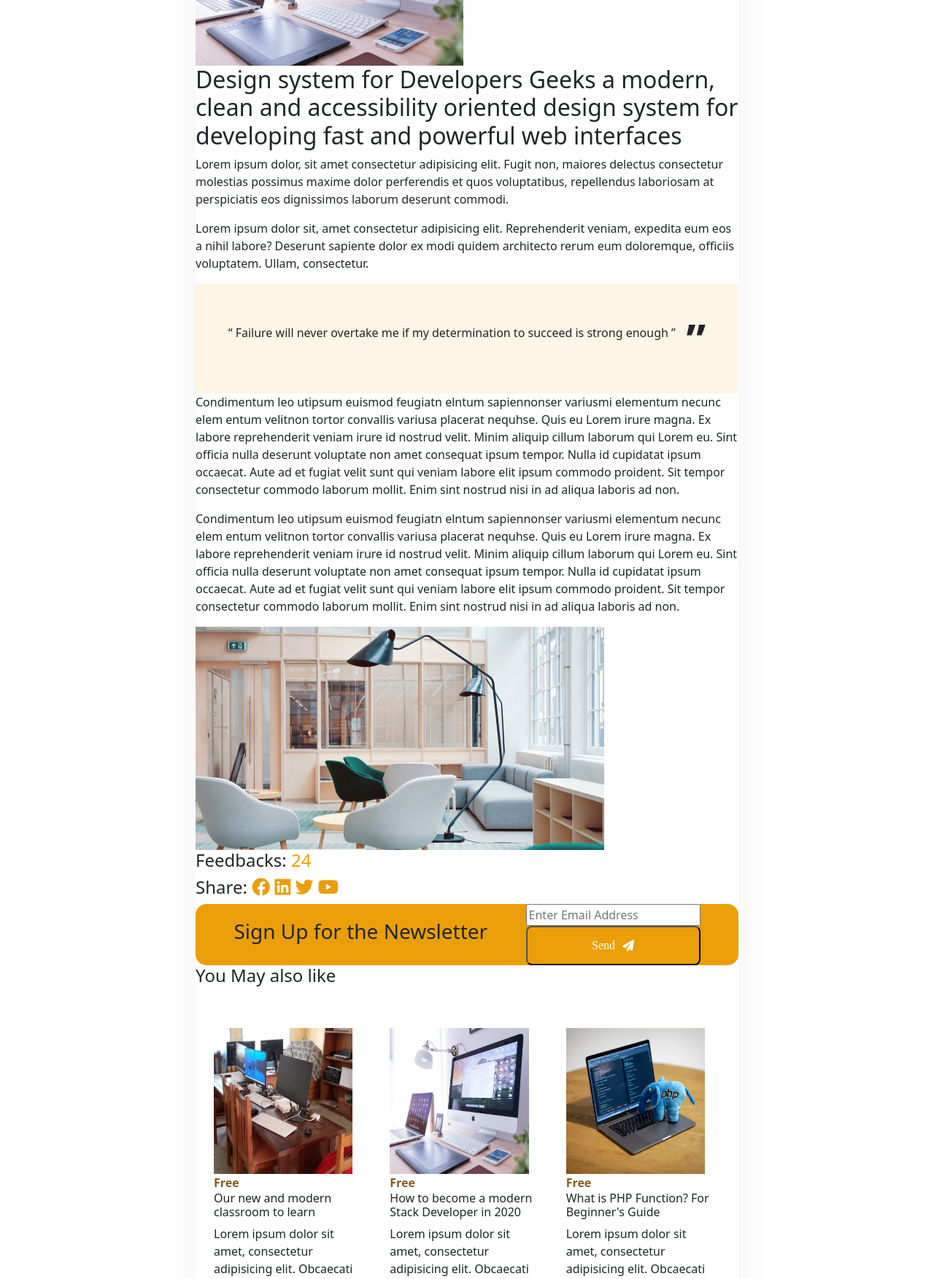
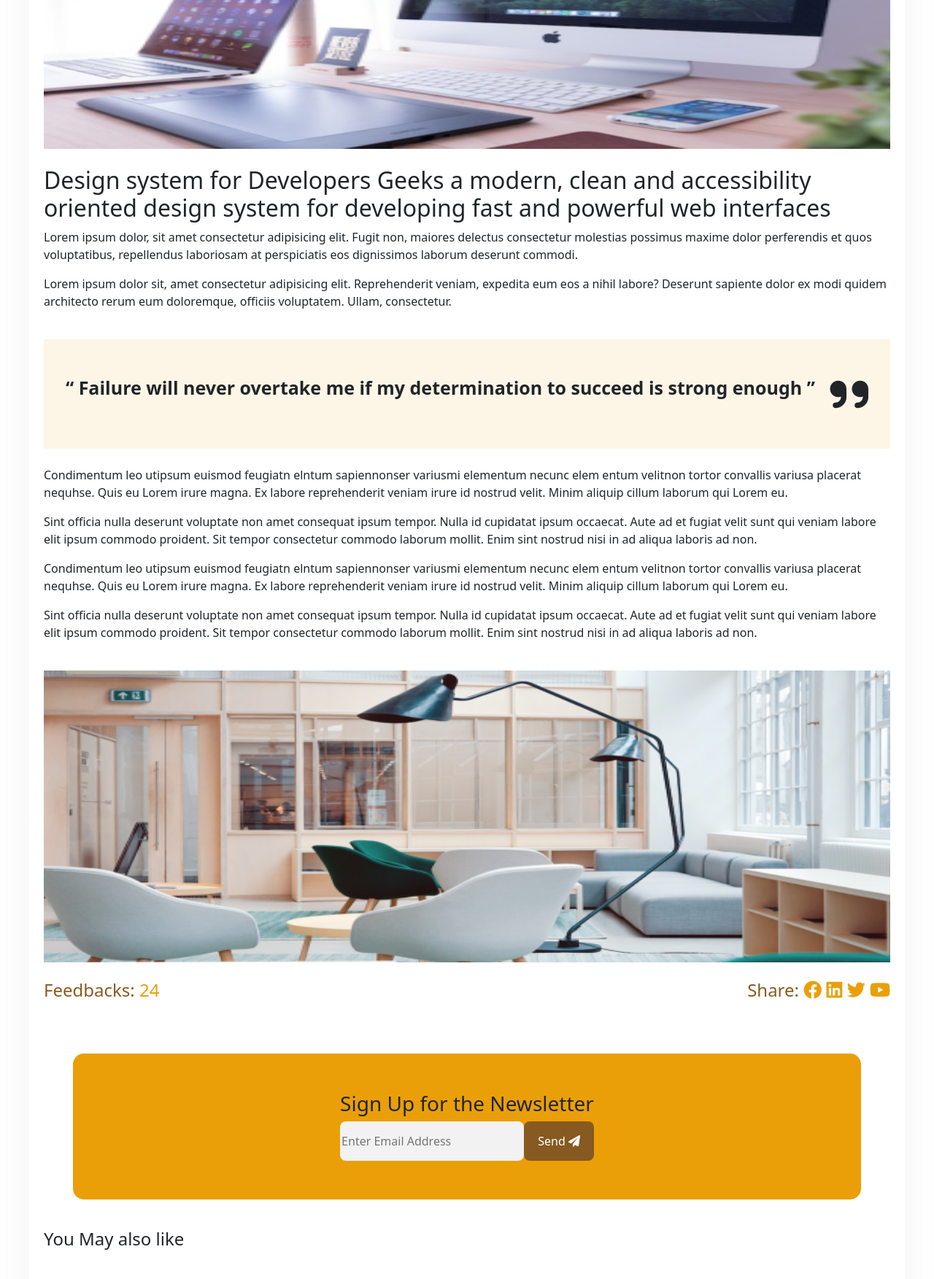
Before and after one commit to FonsahPageo/figma-design, a PHP site: the page made by news details.html in a window 1280 px wide. Shown: the part 720-2473 px from the top of the page at 73% size. Run offline with PHP 8.4, Linux system fonts and the light colour scheme.

Commit message:
work update

```diff
--- a/course details.html
+++ b/course details.html
@@ -17,9 +17,7 @@
     <div w3-include-html="header.html" class="top-header"></div>
 
     <div class="course-details-1">
-        <div>
-            <h3>Learn Mathematics in 4<br> weeks and get inspired</h3>
-        </div>
+        <h3>Learn Mathematics in 4<br> weeks and get inspired</h3>
         <div class="course-info">
             <div>
                 <i class="fa-regular fa-clock"></i> 2 hours 45 mins
--- a/news details.html
+++ b/news details.html
@@ -35,9 +35,9 @@
         </div>
     </section>
 
-    <section class="course-details-2">
-        <div class="div-1">
-            <img src="/images/Frame 68.png" alt="">
+    <section class="news-details-2">
+        <div class="div-1-details">
+            <div><img src="/images/Frame 68.png" class="top-img"></div><br>
             <h2>Design system for Developers Geeks a modern, clean and accessibility
                 oriented design system for developing fast and powerful web interfaces</h2>
             <p>Lorem ipsum dolor, sit amet consectetur adipisicing elit. Fugit non, maiores
@@ -46,21 +46,22 @@
                 laborum deserunt commodi.</p>
             <p>Lorem ipsum dolor sit, amet consectetur adipisicing elit. Reprehenderit
                 veniam, expedita eum eos a nihil labore? Deserunt sapiente dolor ex modi
-                quidem architecto rerum eum doloremque, officiis voluptatem. Ullam, consectetur.</p>
+                quidem architecto rerum eum doloremque, officiis voluptatem. Ullam, consectetur.</p><br>
             <div class="secto-news">
                 <div>
                     <p>&OpenCurlyDoubleQuote; Failure will never overtake me if my determination to succeed is strong enough
                     &CloseCurlyDoubleQuote;</p>
                 </div>
                 <div class="quote">
-                    &CloseCurlyDoubleQuote;
+                    <i class="fa-solid fa-quote-right"></i>
                 </div>
-            </div>
+            </div><br>
             <p>Condimentum leo utipsum euismod feugiatn elntum sapiennonser variusmi
                 elementum necunc elem entum velitnon tortor convallis variusa placerat
                 nequhse. Quis eu Lorem irure magna. Ex labore reprehenderit veniam irure
                 id nostrud velit. Minim aliquip cillum laborum qui Lorem eu.
-                Sint officia nulla deserunt voluptate non amet consequat ipsum tempor.
+                </p>
+            <p>Sint officia nulla deserunt voluptate non amet consequat ipsum tempor.
                 Nulla id cupidatat ipsum occaecat. Aute ad et fugiat velit sunt qui veniam
                 labore elit ipsum commodo proident. Sit tempor consectetur commodo laborum
                 mollit. Enim sint nostrud nisi in ad aliqua laboris ad non.</p>
@@ -68,33 +69,32 @@
                 elementum necunc elem entum velitnon tortor convallis variusa placerat
                 nequhse. Quis eu Lorem irure magna. Ex labore reprehenderit veniam irure
                 id nostrud velit. Minim aliquip cillum laborum qui Lorem eu.
-                Sint officia nulla deserunt voluptate non amet consequat ipsum tempor.
+                </p>
+            <p>Sint officia nulla deserunt voluptate non amet consequat ipsum tempor.
                 Nulla id cupidatat ipsum occaecat. Aute ad et fugiat velit sunt qui veniam
                 labore elit ipsum commodo proident. Sit tempor consectetur commodo laborum
-                mollit. Enim sint nostrud nisi in ad aliqua laboris ad non.</p>
-            <img src="/images/Frame 81.png" alt="">
-            <div class="share">
+                mollit. Enim sint nostrud nisi in ad aliqua laboris ad non.</p><br>
+            <div><img src="/images/Frame 81.png" class="top-img"></div><br>
+            <div class="maths-content">
                 <h4>Feedbacks: <span class="news-span"> 24</span></h4>
                 <h4>Share: <i class="fa-brands fa-facebook"></i> <i class="fa-brands fa-linkedin"></i> <i class="fa-brands fa-twitter"></i> <i class="fa-brands fa-youtube"></i></h4>
-            </div>
-            <div class="get-started">
-                <section class="section-2-course">
+            </div><br>
+            <div class="get-started-details">
+                <section class="section-2-course-details">
                     <div>
                         <h3>Sign Up for the Newsletter</h3>
+                        <form action="">
+                            <div class="details-form">
+                                <input type="email" placeholder="Enter Email Address" name="email">
+                                <button class="submit-button-details">
+                                    Send <i class="fa-solid fa-paper-plane"></i>
+                                </button>
+                            </div>
+                        </form>
                     </div>
-                    <form action="">
-                        <div class="email-group">
-                            <input type="email" placeholder="Enter Email Address" name="email">
-                        </div>
-                        <div>
-                            <button class="submit-button">
-                            Send <i class="fa-solid fa-paper-plane"></i>
-                            </button>
-                        </div>
-                    </form>
                 </section>
             </div>
-            <h4>You May also like</h4>
+            <div><h4>You May also like</h4></div>
             <div class="section-3-content">
                 <div class="course-news">
                     <img src="/images/frame 72.png" alt="" class="rectangle">
@@ -160,9 +160,6 @@
                 </div>
             </div>
         </div>
-
-
-
     </section>
 
     <div w3-include-html="footer.html"></div>
--- a/styles/course-details.css
+++ b/styles/course-details.css
@@ -10,13 +10,13 @@
 
 .course-details-1 h3 {
     font-weight: 700;
-    font-size: 61px;
+    font-size: 52px;
     color: white;
 }
 
 .course-details-1 p {
     font-weight: 400;
-    font-size: 16px;
+    font-size: 15px;
     color: white;
     font-style: normal;
 }
--- a/styles/news details.css
+++ b/styles/news details.css
@@ -1,22 +1,41 @@
-.course-details-12 {
+.news-details-2 {
     display: flex;
-    flex-direction: row;
-    align-items: center;
+    /* flex-direction: row; */
+    align-content: center;
     justify-content: center;
+    /* text-align: center; */
     padding: 20px;
+    gap: 30px;
+}
+
+.div-1-details {
+    width: 100%;
+    background: #FFFFFF;
+    box-shadow: 0px 0px 64px rgba(0, 0, 0, 0.05);
+    border-radius: 8px;
+    margin: 20px;
+    transform: translateY(-90px);
+    padding: 20px;
+}
+
+.top-img{
+    width: 100%;
+    height: 400px;
 }
 
 .secto-news{
     display: flex;
     flex-direction: row;
-    width: 100%;
-    /* height: 60%; */
     background: #FDF5E6;
     align-items: center;
-    justify-content: space-evenly;
+    justify-content: space-between;
     font-style: normal;
     padding: 30px;
-    /* border-radius: 10px; */
+}
+
+.secto-news p{
+    font-size: 25px;
+    font-weight: 600;
 }
 
 .quote{
@@ -28,14 +47,40 @@
     color: #EA9F08;
 }
 
-.section-2-course {
+.get-started-details{
+    padding: 40px;
+}
+
+.details-form{
     display: flex;
     flex-direction: row;
-    width: 100%;
-    height: 100%;
+}
+
+.section-2-course-details {
+    display: flex;
+    flex-direction: column;
+    /* width: 100%; */
+    height: 200px;
     background: #EA9F08;
     align-items: center;
-    justify-content: space-evenly;
-    bottom: 30px;
+    justify-content: center;
     border-radius: 15px;
 }
+
+.section-2-course-details input[type="email"] {
+    width: 80%;
+    height: 54px;
+    background: #F2F2F2;
+    border-radius: 8px;
+    border: none;
+}
+
+.submit-button-details{
+    justify-content: center;
+    align-items: center;
+    width: 30%;
+    background: #865A21;
+    border: none;
+    border-radius: 8px;
+    color: #fff;
+}
```
Also changed, not shown: styles/footer.css (+0 -7 lines), styles/news.css (+0 -23 lines).
